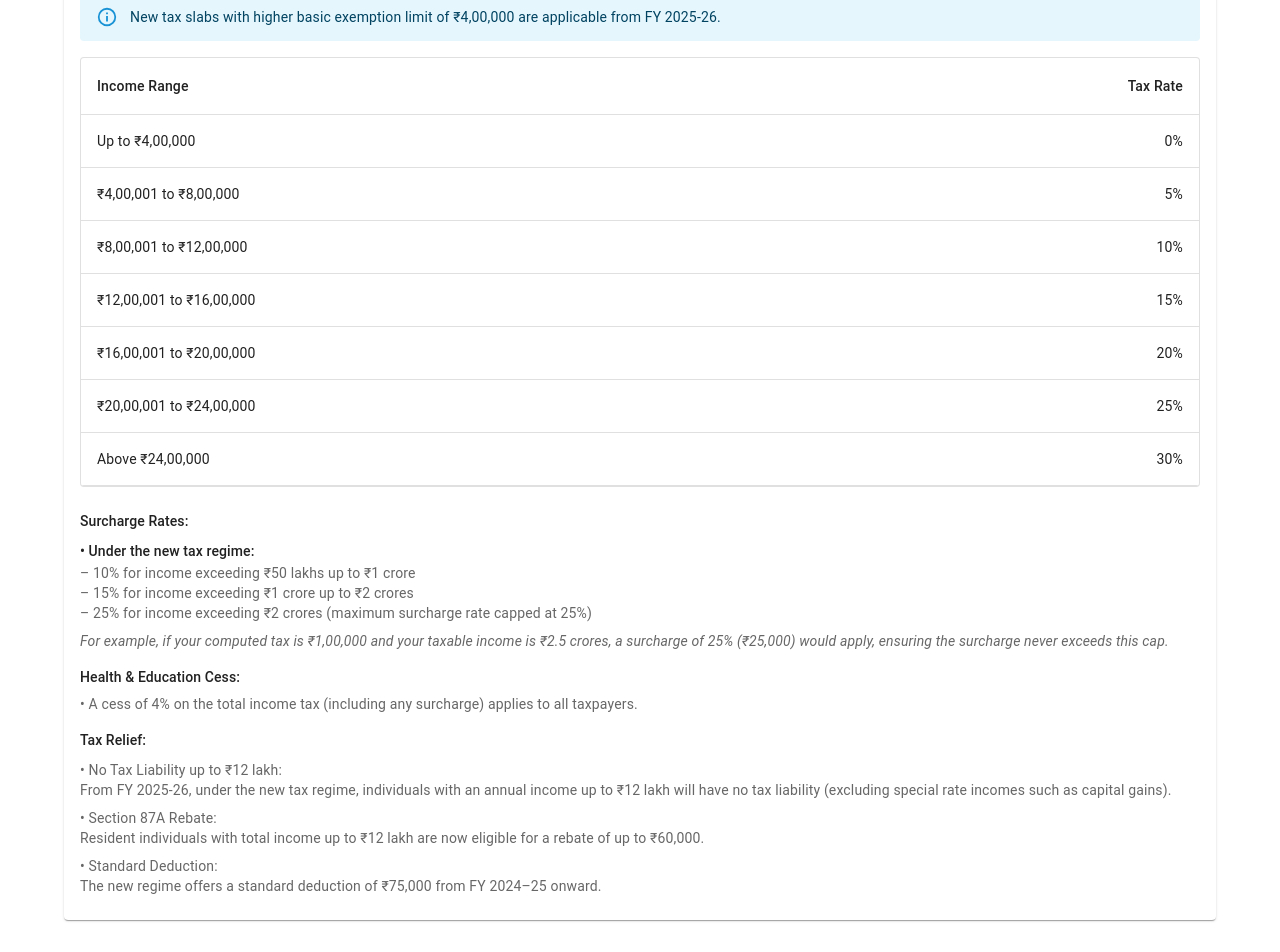
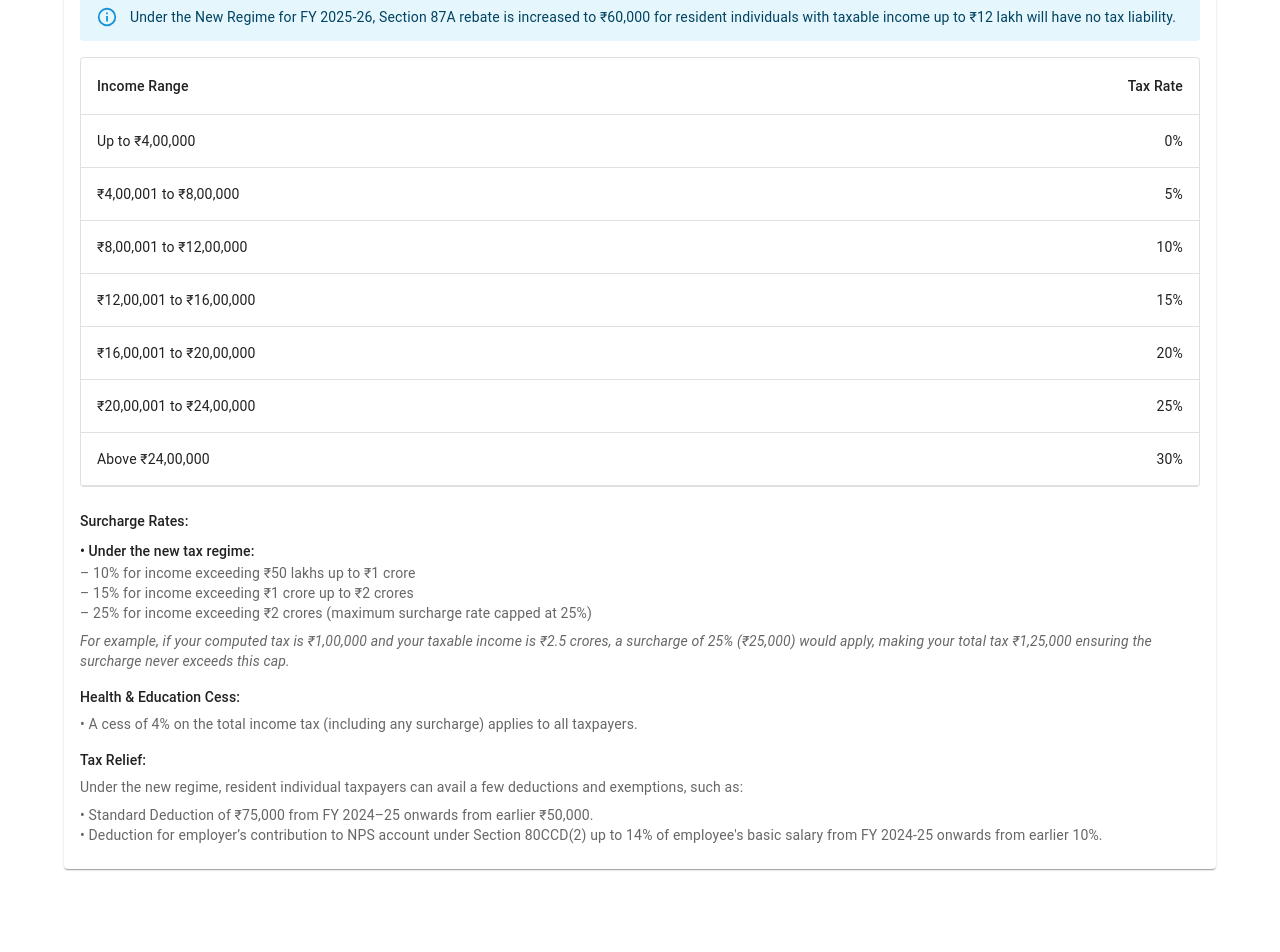
Before and after one commit to KushalAzza/salcal, a React (Create React App) app: page / in a window 1280 px wide. Shown: the part 1876-2828 px from the top of the page. After the commit the page ends 2777 px from the top, so only its background shows below. Built offline with nearby package versions, Linux system fonts and the light colour scheme.

Commit message:
Updated surcharge rates, cess information, and tax relief data after manual intervention

```diff
--- a/src/components/TaxSlab.tsx
+++ b/src/components/TaxSlab.tsx
@@ -282,14 +282,19 @@ const TaxSlab: React.FC<TaxSlabProps> = ({
   };
 
   const getNotificationMessage = () => {
-    if (selectedFY === "2025-26" && selectedRegime === "New Regime") {
-      return "New tax slabs with higher basic exemption limit of ₹4,00,000 are applicable from FY 2025-26.";
-    }
-    if (selectedFY === "2024-25" && selectedRegime === "New Regime") {
-      return "Standard deduction increased to ₹75,000 in New Regime from FY 2024-25.";
+    if (selectedRegime === "New Regime") {
+      if (selectedFY === "2025-26") {
+        return "Under the New Regime for FY 2025-26, Section 87A rebate is increased to ₹60,000 for resident individuals with taxable income up to ₹12 lakh will have no tax liability.";
+      } else if (selectedFY === "2024-25" || selectedFY === "2022-23" || selectedFY === "2023-24") {
+        return `Under the New Regime for FY ${selectedFY}, resident individuals can claim rebate of up to ₹25,000 under Section 87A with taxable income up to ₹7 lakh will have no tax liability.`;
+      }
+    } else if (selectedRegime === "Old Regime") {
+      // Old Regime rules remain consistent across financial years.
+      return "Under the Old Regime, resident individuals can claim rebate of up to ₹12,500 under Section 87A with taxable income up to ₹5 lakh will have no tax liability.";
     }
     return null;
   };
+
 
   const renderSurchargeInfo = () => (
     <Box sx={{ mt: 3 }}>
@@ -334,7 +339,7 @@ const TaxSlab: React.FC<TaxSlabProps> = ({
           </Typography>
           <Typography variant="body2" color="text.secondary" sx={{ mt: 1, fontStyle: 'italic' }}>
             For example, if your computed tax is ₹1,00,000 and your taxable income is ₹2.5 crores,
-            a surcharge of 25% (₹25,000) would apply, ensuring the surcharge never exceeds this cap.
+            a surcharge of 25% (₹25,000) would apply, making your total tax ₹1,25,000 ensuring the surcharge never exceeds this cap.
           </Typography>
         </>
       )}
@@ -359,30 +364,20 @@ const TaxSlab: React.FC<TaxSlabProps> = ({
       </Typography>
       {selectedRegime === "New Regime" ? (
         <>
-          <Typography variant="body2" color="text.secondary" sx={{ mt: 1 }}>
-            • No Tax Liability up to ₹12 lakh:
-          </Typography>
-          <Typography variant="body2" color="text.secondary" sx={{ mb: 1 }}>
-            From FY 2025-26, under the new tax regime, individuals with an annual income up to ₹12 lakh
-            will have no tax liability (excluding special rate incomes such as capital gains).
+          <Typography variant="body2" color="text.secondary">
+            Under the new regime, resident individual taxpayers can avail a few deductions and exemptions, such as:
           </Typography>
           <Typography variant="body2" color="text.secondary" sx={{ mt: 1 }}>
-            • Section 87A Rebate:
-          </Typography>
-          <Typography variant="body2" color="text.secondary" sx={{ mb: 1 }}>
-            Resident individuals with total income up to ₹12 lakh are now eligible for a rebate of up to ₹60,000.
-          </Typography>
-          <Typography variant="body2" color="text.secondary" sx={{ mt: 1 }}>
-            • Standard Deduction:
+            • Standard Deduction of ₹75,000 from FY 2024–25 onwards from earlier ₹50,000.
           </Typography>
           <Typography variant="body2" color="text.secondary">
-            The new regime offers a standard deduction of ₹75,000 from FY 2024–25 onward.
+            • Deduction for employer’s contribution to NPS account under Section 80CCD(2) up to 14% of employee's basic salary from FY 2024-25 onwards from earlier 10%.
           </Typography>
         </>
       ) : (
         <>
           <Typography variant="body2" color="text.secondary">
-            Under the old regime, taxpayers can avail a variety of deductions and exemptions, such as:
+            Under the old regime, resident individual taxpayers can avail a variety of deductions and exemptions, such as:
           </Typography>
           <Typography variant="body2" color="text.secondary" sx={{ mt: 1 }}>
             • Standard Deduction of ₹50,000 for salaried individuals and pensioners.
@@ -425,14 +420,14 @@ const TaxSlab: React.FC<TaxSlabProps> = ({
               <InputLabel>
                 {renderLabel(
                   "Tax Regime",
-                  "Choose between Old and New Tax Regime. New regime offers simplified tax slabs with no exemptions"
+                  "Choose between Old and New Tax Regime. New regime offers simplified tax slabs with no major exemptions"
                 )}
               </InputLabel>
               <Select
                 value={selectedRegime}
                 label={renderLabel(
                   "Tax Regime",
-                  "Choose between Old and New Tax Regime. New regime offers simplified tax slabs with no exemptions"
+                  "Choose between Old and New Tax Regime. New regime offers simplified tax slabs with no major exemptions"
                 )}
                 onChange={handleRegimeChange}
               >
@@ -447,7 +442,7 @@ const TaxSlab: React.FC<TaxSlabProps> = ({
               <InputLabel>
                 {renderLabel(
                   "Financial Year",
-                  "Select the assessment year for which you want to view tax slabs"
+                  "Select the financial year for which you want to view tax slabs"
                 )}
               </InputLabel>
               <Select
```
